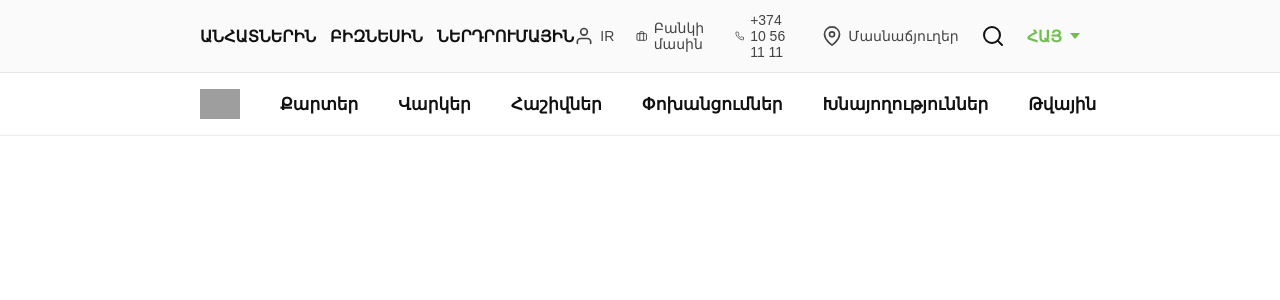
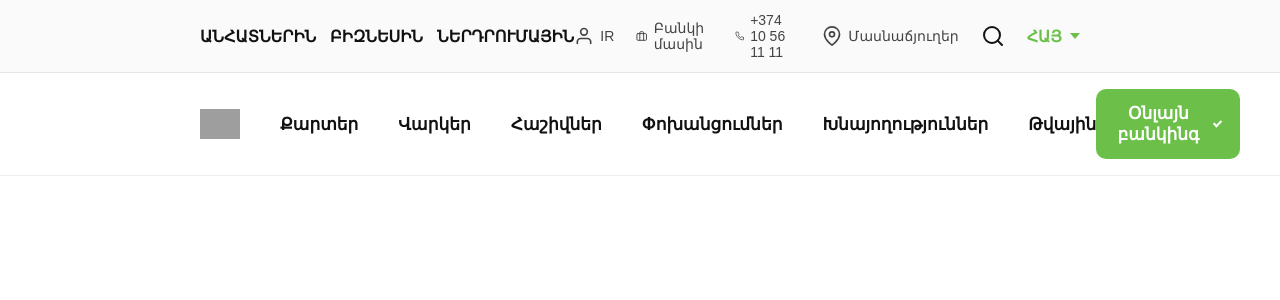
Before and after one commit to Artur-2013/Ameriabanak-react, a React (Vite) app: page / in a window 1280 px wide. Shown: the top 300 px of the page. Built offline with nearby package versions, Linux system fonts and the light colour scheme; grey boxes are pictures that could not be loaded.

Commit message:
OnlineBanking

```diff
--- a/src/componnents/Header/Header.css
+++ b/src/componnents/Header/Header.css
@@ -132,13 +132,6 @@
   height: 30px;
   display: block;
 }
-.main-header {
-  display: flex;
-  align-items: center;
-  padding: 16px 200px;
-  background: #fff;
-  border-bottom: 1px solid #eee;
-}
 
 
 .main-header__menu {
@@ -159,3 +152,85 @@
 .main-header__item:hover {
   color: #6cc04a;
 }
+.main-header {
+  display: flex;
+  align-items: center;
+  padding: 16px 200px;
+  background: #fff;
+  border-bottom: 1px solid #eee;
+}
+
+.online-bank {
+  position: relative;
+  margin-left: auto;
+}
+
+.online-bank__btn {
+  display: flex;
+  align-items: center;
+  gap: 14px;
+  background: #6cc04a;
+  color: #fff;
+  border: none;
+  border-radius: 10px;
+  padding: 14px 20px;
+  font-size: 17px;
+  font-weight: 700;
+  cursor: pointer;
+  transition: background 0.2s;
+}
+
+.online-bank__btn:hover {
+  background: #5aad3a;
+}
+
+.online-bank__arrow {
+  width: 8px;
+  height: 8px;
+  border-right: 2px solid #fff;
+  border-bottom: 2px solid #fff;
+  transform: rotate(45deg);
+  margin-top: -3px;
+  transition: transform 1s;
+}
+
+.online-bank__arrow.open {
+  transform: rotate(-135deg);
+  margin-top: 3px;
+}
+
+.online-bank__list {
+  position: absolute;
+  top: calc(100% + 10px);
+  right: 0;
+  list-style: none;
+  margin: 0;
+  padding: 8px 0;
+  min-width: 260px;
+  background: #fff;
+  border: 1px solid #dcdcdc;
+  border-radius: 8px;
+  box-shadow: 0 6px 18px rgba(0, 0, 0, 0.12);
+  z-index: 100;
+}
+
+.online-bank__link {
+  display: flex;
+  align-items: center;
+  gap: 16px;
+  padding: 12px 20px;
+  color: #333;
+  font-size: 16px;
+  text-decoration: none;
+}
+
+.online-bank__link:hover {
+  background: #f3f3f3;
+}
+
+.online-bank__link img {
+  width: 34px;
+  height: 34px;
+  object-fit: contain;
+  border-radius: 6px;
+}
--- a/src/componnents/Header/MainHeader.jsx
+++ b/src/componnents/Header/MainHeader.jsx
@@ -1,7 +1,16 @@
+import { useState, useRef, useEffect } from "react";
+
 const logo =
   "https://ameriabank.am/Portals/0/Logo/Ameriabank%20green.svg?ver=2020-06-23-132200-427";
+const myAmeriaIcon =
+  "https://ameriabank.am/Portals/0/Icons/Redesign/myameria.png";
+const internetBankIcon =
+  "https://ameriabank.am/Portals/0/Icons/Redesign/Internet-bank.png";
 
 function MainHeader() {
+  const [open, setOpen] = useState(false);
+  const dropRef = useRef(null);
+
   const menu = [
     "Քարտեր",
     "Վարկեր",
@@ -10,6 +19,22 @@ function MainHeader() {
     "Խնայողություններ",
     "Թվային",
   ];
+
+  const bankingItems = [
+    { label: "Ինտերնետ բանկինգ", icon: internetBankIcon, href: "#" },
+    { label: "MyAmeria", icon: myAmeriaIcon, href: "#" },
+  ];
+
+  // դրսում սեղմելիս փակել
+  useEffect(() => {
+    const handleClickOutside = (e) => {
+      if (dropRef.current && !dropRef.current.contains(e.target)) {
+        setOpen(false);
+      }
+    };
+    document.addEventListener("mousedown", handleClickOutside);
+    return () => document.removeEventListener("mousedown", handleClickOutside);
+  }, []);
 
   return (
     <div className="main-header">
@@ -24,6 +49,26 @@ function MainHeader() {
           </a>
         ))}
       </nav>
+
+      <div className="online-bank" ref={dropRef}>
+        <button className="online-bank__btn" onClick={() => setOpen(!open)}>
+          Օնլայն բանկինգ
+          <span className={`online-bank__arrow ${open ? "open" : ""}`}></span>
+        </button>
+
+        {open && (
+          <ul className="online-bank__list">
+            {bankingItems.map((item) => (
+              <li key={item.label}>
+                <a href={item.href} className="online-bank__link">
+                  <img src={item.icon} alt={item.label} />
+                  <span>{item.label}</span>
+                </a>
+              </li>
+            ))}
+          </ul>
+        )}
+      </div>
     </div>
   );
 }
```
Also changed, not shown: index.html (+1 -1 lines).
